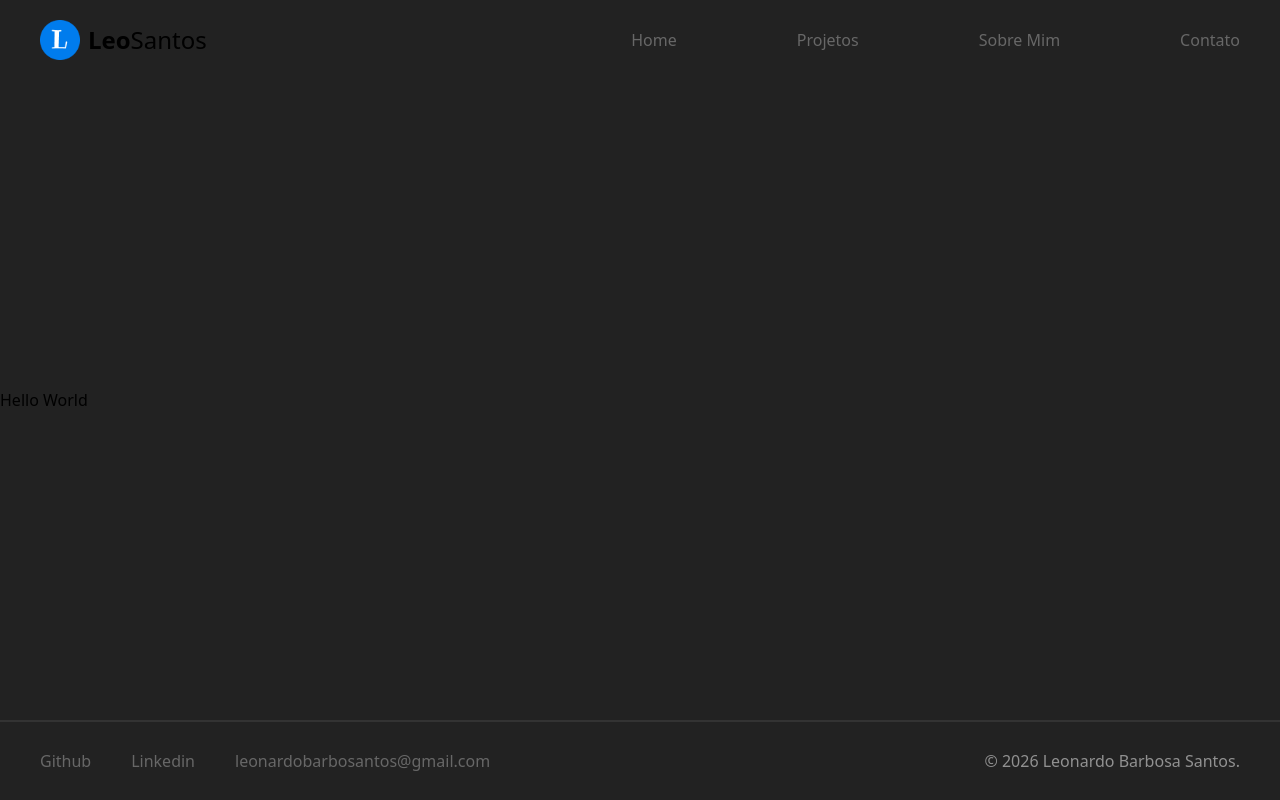
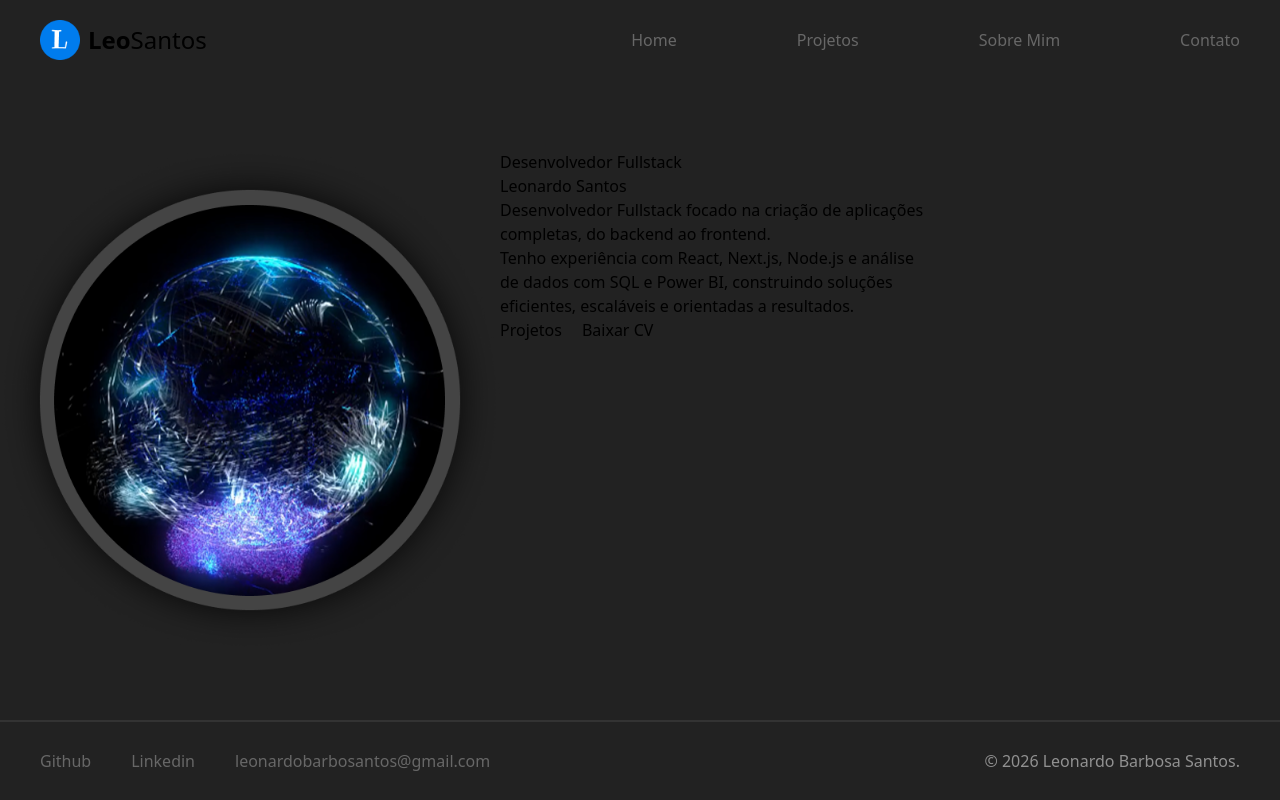
Before and after one commit to leonardobarbosas/portfolio-leosantos, a Next.js app: page / in a window 1280 px wide. Built offline with nearby package versions, Linux system fonts and the light colour scheme.

Commit message:
começando a pagina de home

```diff
--- a/src/app/page.tsx
+++ b/src/app/page.tsx
@@ -1,7 +1,29 @@
+import Image from "next/image";
+import ImageMain from "@/public/img/main-image.png";
+
 export default function Home() {
   return (
-    <div className="">
-      <h1>Hello World</h1>
+    <div className="home-div flex">
+      <Image src={ImageMain} alt="Image-Main" height={500} />
+      <div className="w-1/3">
+        <h2>Desenvolvedor Fullstack</h2>
+        <h1>Leonardo Santos</h1>
+        <div>
+          <p>
+            Desenvolvedor Fullstack focado na criação de aplicações completas,
+            do backend ao frontend.
+          </p>
+          <p>
+            Tenho experiência com React, Next.js, Node.js e análise de dados com
+            SQL e Power BI, construindo soluções eficientes, escaláveis e
+            orientadas a resultados.
+          </p>
+        </div>
+        <div className="flex gap-5">
+          <button>Projetos</button>
+          <button>Baixar CV</button>
+        </div>
+      </div>
     </div>
   );
 }
```
